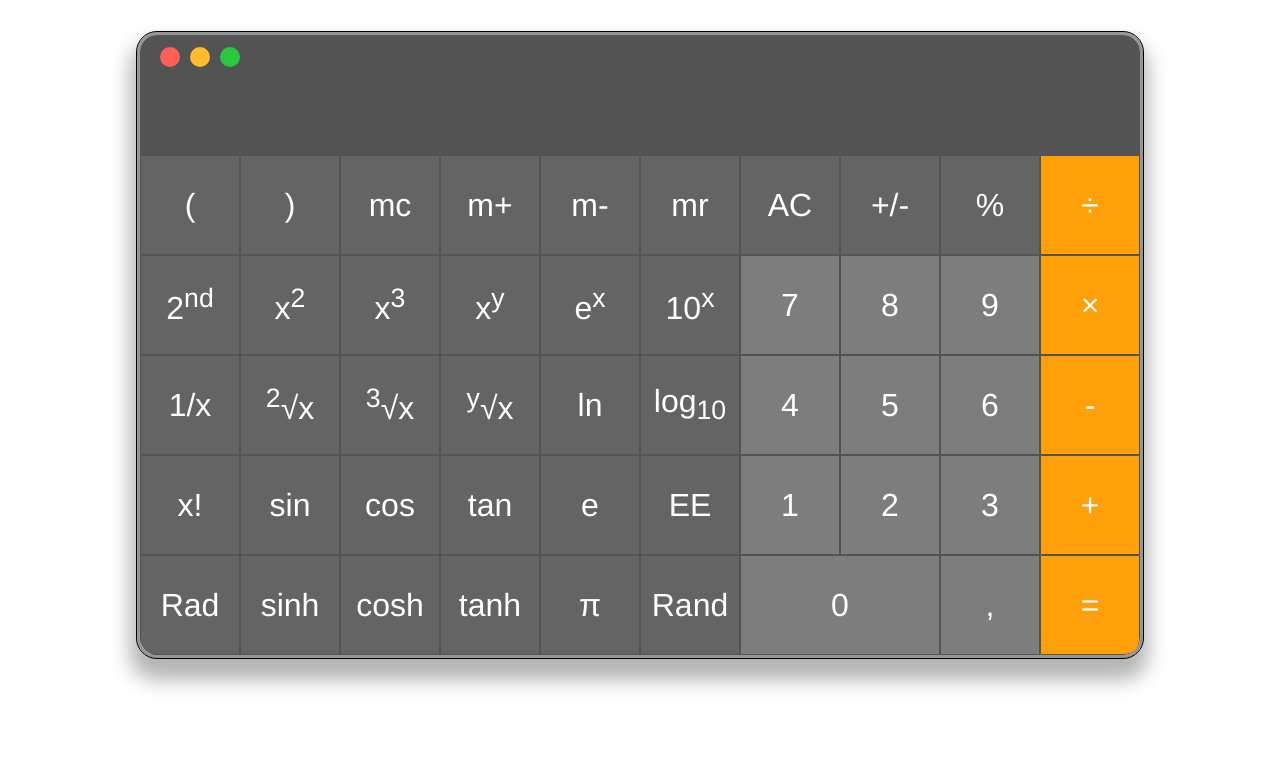
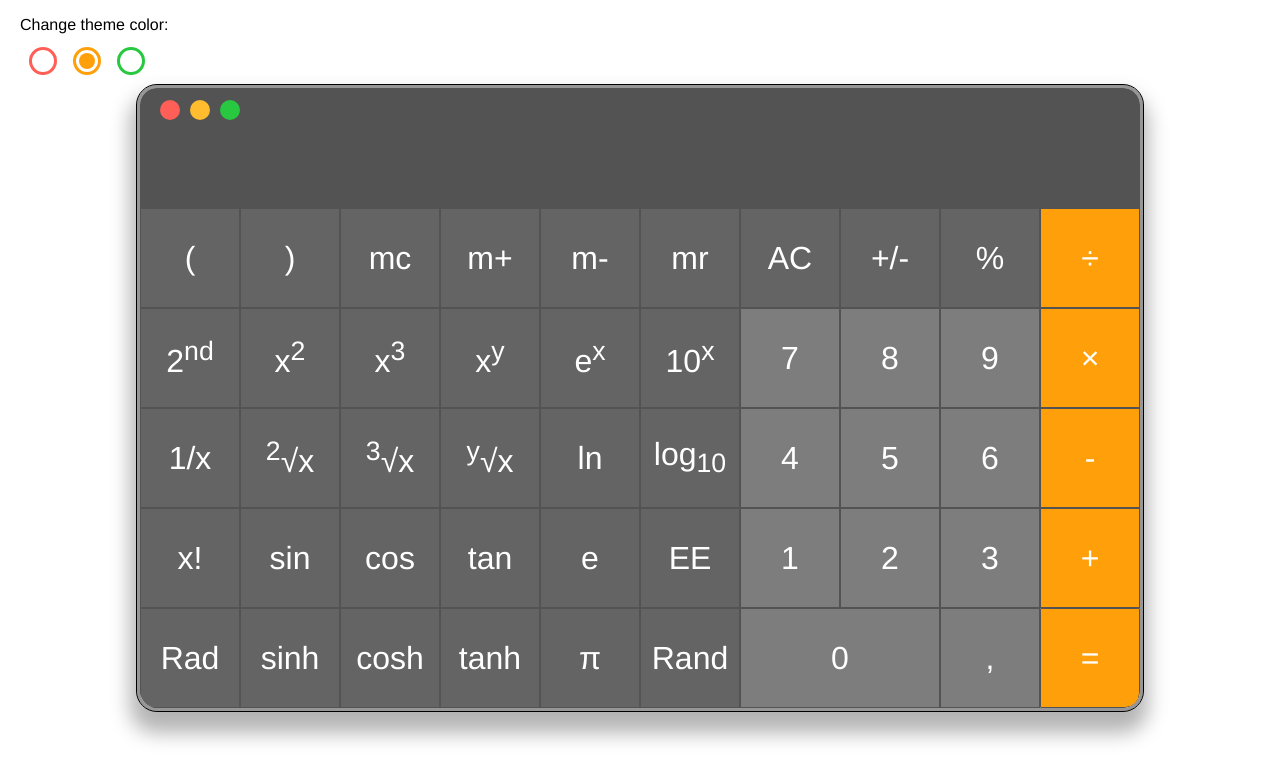
Before and after one commit to MariyaN23/scientific-calculator, a website built with webpack: page src/index.html in a window 1280 px wide. Built offline with nearby package versions, Linux system fonts and the light colour scheme.

Commit message:
feat: add color themes, implement color theme switcher

```diff
--- a/src/index.html
+++ b/src/index.html
@@ -6,6 +6,14 @@
   <title>Scientific calculator</title>
 </head>
 <body>
+<div class="change-theme">
+  <p>Change theme color:</p>
+  <div class="theme-option">
+    <label for="red"></label><input type="radio" name="theme" id="red" />
+    <label for="orange"></label><input type="radio" name="theme" id="orange" checked />
+    <label for="green"></label><input type="radio" name="theme" id="green" />
+  </div>
+</div>
 <div class="calculator-container">
   <div class="calculator-wrapper">
     <div class="calculator-grid">
--- a/src/styles.css
+++ b/src/styles.css
@@ -30,7 +30,7 @@ body {
 .calculator-container {
     display: flex;
     justify-content: center;
-    margin-top: 2em;
+    margin-top: 1em;
     gap: 5rem;
 }
 
@@ -122,3 +122,48 @@ button:disabled {
 .math-operations {
     background-color: var(--math-operation-button);
 }
+
+.change-theme {
+    margin-left: 20px;
+}
+
+.theme-option {
+    display: flex;
+    gap: 10px;
+}
+
+.change-theme input[type="radio"] {
+    appearance: none;
+    width: 1rem;
+    height: 1rem;
+    outline: 3px solid var(--input-radio, currentColor);
+    outline-offset: 3px;
+    border-radius: 50%;
+    cursor: pointer;
+}
+
+.change-theme input[type="radio"]:checked {
+    background-color: var(--input-radio);
+}
+
+.change-theme input[type="radio"]#orange {
+    --input-radio: #ff9f0a;
+}
+
+/*red theme*/
+.change-theme input[type="radio"]#red {
+    --input-radio: var(--first-circle);
+}
+
+:root:has(#red:checked) {
+    --math-symbol-button: var(--first-circle);
+}
+
+/*green theme*/
+.change-theme input[type="radio"]#green {
+    --input-radio: var(--third-circle);
+}
+
+:root:has(#green:checked) {
+    --math-symbol-button: var(--third-circle);
+}
```
